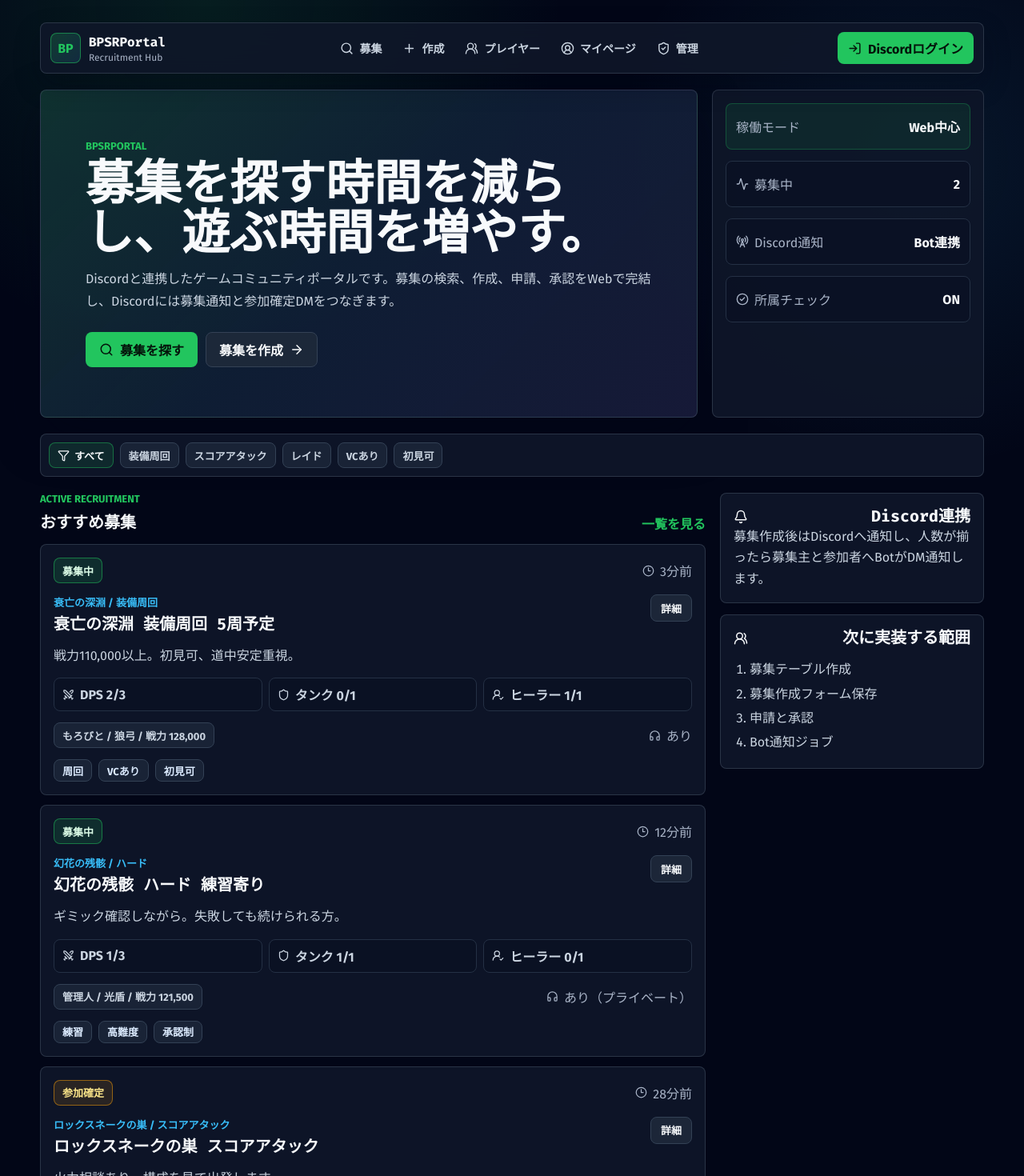
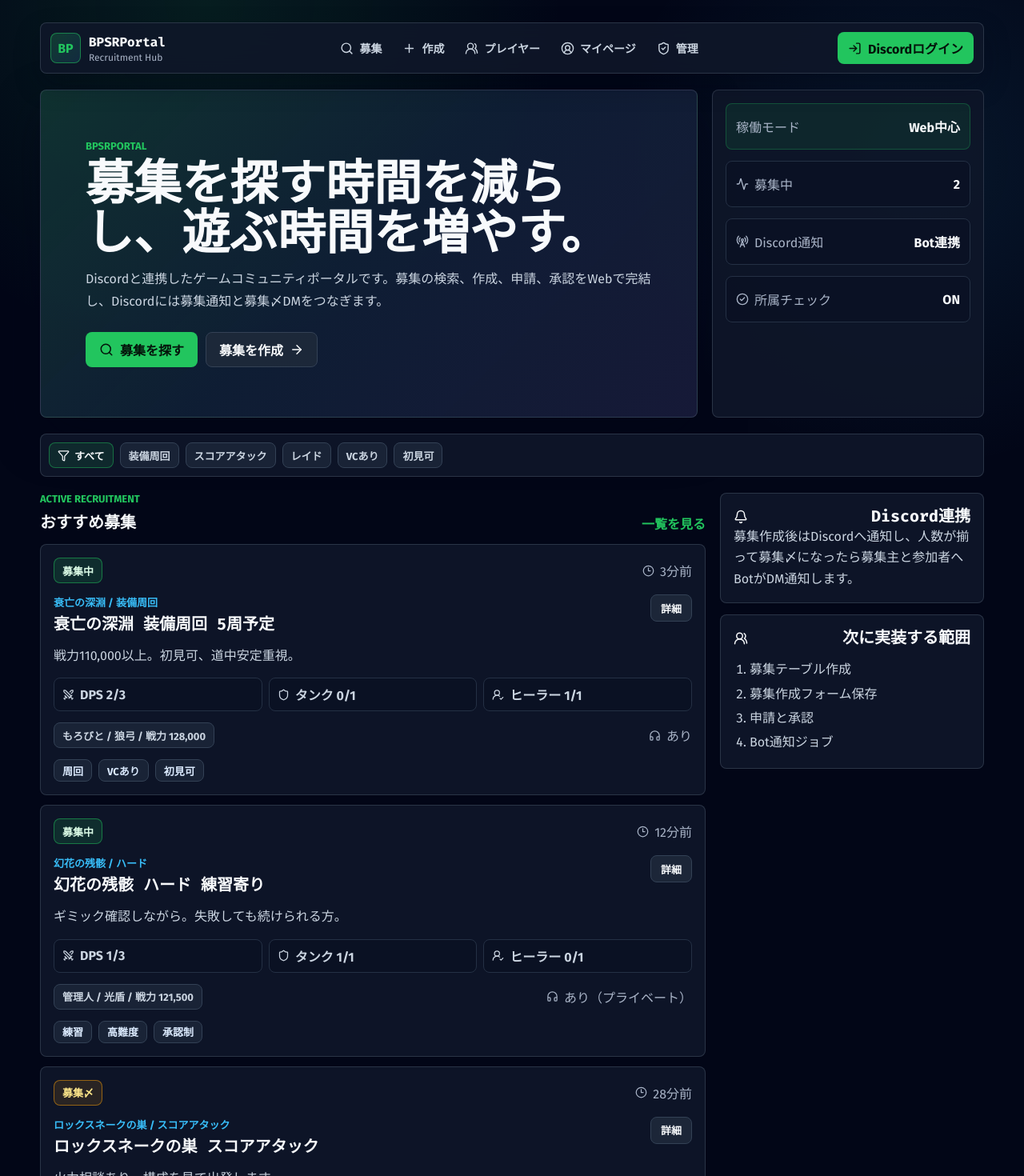
Before and after one commit to bpsrportal-svg/bpsr, a Next.js app: page / in a window 1280 px wide. Shown: the top 1470 px of the page at 80% size. Built offline with nearby package versions, Linux system fonts and the light colour scheme; no server answers.

Commit message:
Rename ready status to recruitment closed label

```diff
--- a/app/page.tsx
+++ b/app/page.tsx
@@ -19,7 +19,7 @@ export default async function Home() {
           <p className="eyebrow">BPSRPortal</p>
           <h1>募集を探す時間を減らし、遊ぶ時間を増やす。</h1>
           <p className="lead">
-            Discordと連携したゲームコミュニティポータルです。募集の検索、作成、申請、承認をWebで完結し、Discordには募集通知と参加確定DMをつなぎます。
+            Discordと連携したゲームコミュニティポータルです。募集の検索、作成、申請、承認をWebで完結し、Discordには募集通知と募集〆DMをつなぎます。
           </p>
           <div className="hero-actions">
             <Link className="button primary" href="/recruitments">
@@ -89,7 +89,7 @@ export default async function Home() {
               <Bell size={18} aria-hidden="true" />
               <h2>Discord連携</h2>
             </div>
-            <p>募集作成後はDiscordへ通知し、人数が揃ったら募集主と参加者へBotがDM通知します。</p>
+            <p>募集作成後はDiscordへ通知し、人数が揃って募集〆になったら募集主と参加者へBotがDM通知します。</p>
           </section>
 
           <section className="compact-panel">
--- a/app/recruitments/[id]/page.tsx
+++ b/app/recruitments/[id]/page.tsx
@@ -30,7 +30,7 @@ export default async function RecruitmentDetailPage({ params }: { params: Promis
           </Link>
           <p className="eyebrow">Recruitment Detail</p>
           <h1>{recruitment.title}</h1>
-          <p className="lead">申請、承認、参加確定までをこの詳細ページに集約します。</p>
+          <p className="lead">申請、承認、募集〆までをこの詳細ページに集約します。</p>
         </div>
         <button className="button primary" type="button" disabled>
           <Send size={17} aria-hidden="true" />
@@ -84,7 +84,7 @@ export default async function RecruitmentDetailPage({ params }: { params: Promis
           <section className="compact-panel">
             <div className="panel-title-row">
               <Headphones size={18} aria-hidden="true" />
-              <h2>参加確定通知</h2>
+              <h2>募集〆通知</h2>
             </div>
             <p>承認人数が揃った時点で、Botが募集主と参加者へDM通知します。</p>
           </section>
--- a/app/recruitments/page.tsx
+++ b/app/recruitments/page.tsx
@@ -33,7 +33,7 @@ export default async function RecruitmentsPage() {
         </label>
         <select aria-label="状態">
           <option>募集中</option>
-          <option>参加確定</option>
+          <option>募集〆</option>
           <option>すべて</option>
         </select>
         <select aria-label="VC">
--- a/bot/render.js
+++ b/bot/render.js
@@ -87,7 +87,7 @@ function profileEmbed(profile, title = 'プロフィール') {
 }
 
 function statusLabel(status) {
-  if (status === 'in_progress') return '🟡 参加確定';
+  if (status === 'in_progress') return '🟡 募集〆';
   if (status === 'closed') return '🔴 募集終了';
   return '🟢 募集中';
 }
--- a/components/recruitment-card.tsx
+++ b/components/recruitment-card.tsx
@@ -7,7 +7,7 @@ function formatNumber(value: number) {
 }
 
 function statusLabel(status: Recruitment["status"]) {
-  if (status === "in_progress") return "参加確定";
+  if (status === "in_progress") return "募集〆";
   if (status === "closed") return "終了";
   return "募集中";
 }
--- a/components/recruitment-create-form.tsx
+++ b/components/recruitment-create-form.tsx
@@ -214,7 +214,7 @@ export function RecruitmentCreateForm({ contents, modes, classes }: RecruitmentC
         <section className="compact-panel">
           <div className="panel-title-row">
             <CheckCircle2 size={18} aria-hidden="true" />
-            <h2>参加確定後の動き</h2>
+            <h2>募集〆後の動き</h2>
           </div>
           <p>人数が揃うと募集主と参加者へBotがDM通知します。</p>
         </section>
```
